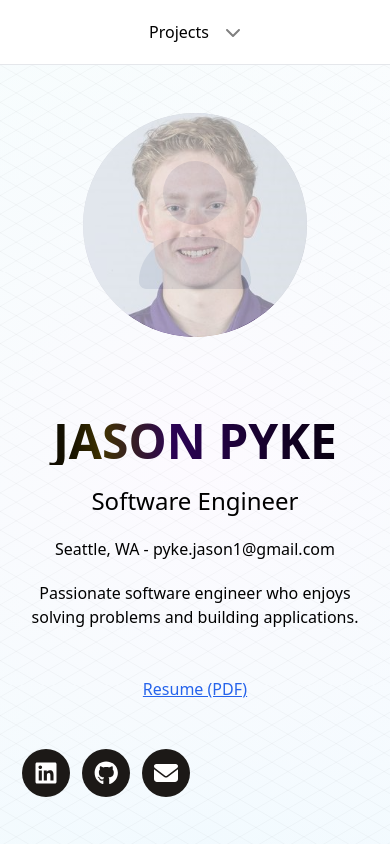
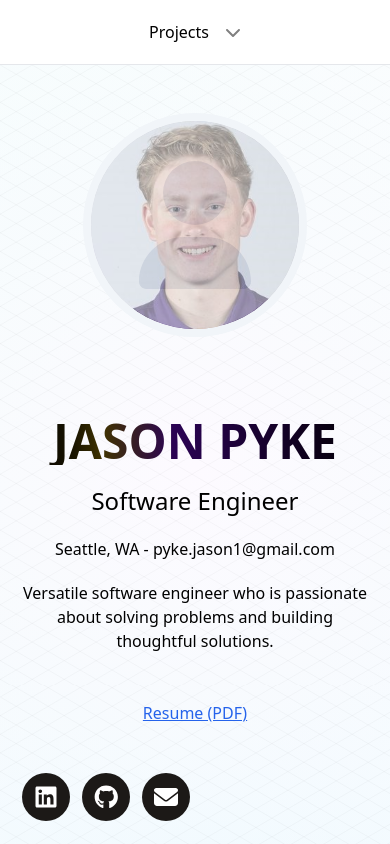
Before and after one commit to pyke-jason/portfolio-website, a Next.js app: page / in a window 390 px wide. Shown: the top 844 px of the page. Built offline with nearby package versions, Linux system fonts and the light colour scheme.

Commit message:
improve css transitions, rewrite title page description

```diff
--- a/components/Nav.tsx
+++ b/components/Nav.tsx
@@ -23,7 +23,7 @@ function MenuItem({ page, className, selectActive, active }: MenuItemData) {
 				}}
 				className={`${
 					active ? "border-stone-300 scale-105" : "border-white"
-				} text-stone-800 border-b-2 transition-opacity hover:border-stone-300 pb-1 text-lg`}
+				} text-stone-800 border-b-2 transition-all hover:border-stone-300 pb-1 text-lg`}
 			>
 				{page.title}
 			</button>
@@ -100,7 +100,7 @@ function Nav({ pages, activeSection, selectActive }: NavData) {
 					onClick={() => selectActive(pages[0])}
 					className={`${
 						activeSection.id == pages[0].id ? "scale-105" : ""
-					} overflow-hidden lg:w-36 lg:h-36 w-32 h-32 transition-transform relative rounded-full hidden md:block mb-8 hover:border-stone-300`}
+					} overflow-hidden lg:w-36 lg:h-36 w-32 h-32 box-content transition-all relative rounded-full hidden md:block mb-8 hover:brightness-90`}
 				>
 					<Image onLoadingComplete={() => setLoading(false)} src="/images/headshot.JPG" layout="fill" objectFit="cover" alt="Profile picture" />
 					{loading && <UserSkeleton className="w-full h-full" iconSize="8x" />}
--- a/components/TitlePage.tsx
+++ b/components/TitlePage.tsx
@@ -35,14 +35,14 @@ function TitlePage({ data, onBecameActive }: PageProps) {
 					onBecameActive={onBecameActive}
 				>
 					<div className="my-auto text-center md:text-left">
-						<div className={`mx-auto md:hidden mb-20 w-56 h-56 rounded-full relative overflow-hidden`}>
+						<div className={`mx-auto md:hidden mb-20 w-56 h-56 rounded-full border-8 border-slate-100 relative overflow-hidden`}>
 							<Image onLoadingComplete={() => setLoading(false)} src="/images/headshot.JPG" layout="fill" objectFit="cover"  alt="Profile picture"/>
 							{loading && <UserSkeleton className="w-full h-full" iconSize="8x" />}
 						</div>
 						<h1 className="text-5xl title md:text-7xl xl:text-8xl font-bold uppercase mb-5">Jason Pyke</h1>
 						<h2 className="text-2xl mb-5">Software Engineer</h2>
 						<h3 className="mb-5">Seattle, WA - pyke.jason1@gmail.com</h3>
-						<p className="mb-12">Passionate software engineer who enjoys solving problems and building applications.</p>
+						<p className="mb-12">Versatile software engineer who is passionate about solving problems and building thoughtful solutions.</p>
 						<StyledLink href="/resume.pdf" className="mb-12">
 							Resume (PDF)
 						</StyledLink>
--- a/tailwind.config.js
+++ b/tailwind.config.js
@@ -7,6 +7,7 @@ module.exports = {
     extend: {
       transitionProperty: {
       'max-height': 'max-height',
+      "brightness": "brightness"
     }},
   },
   plugins: [],
```
